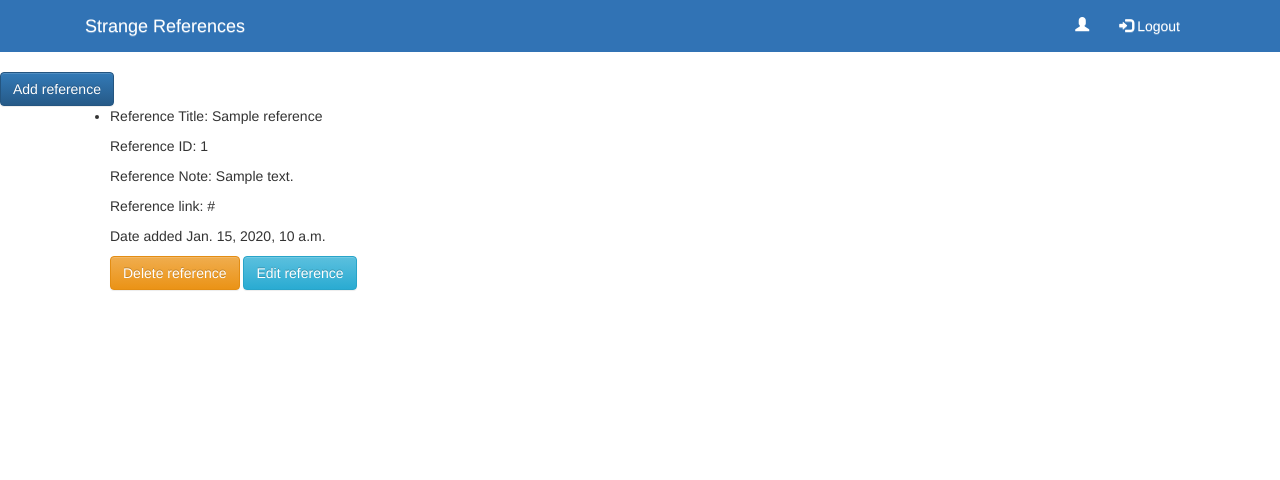
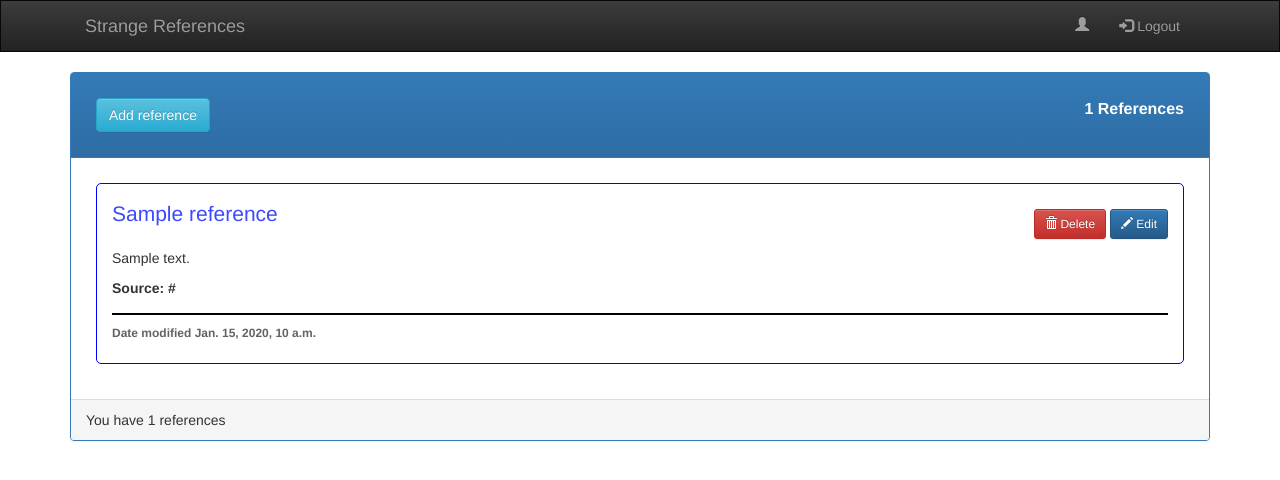
Before and after one commit to ryantantiern/strange-references, a Django app: page /dashboard in a window 1280 px wide. Shown: the top 480 px of the page. Run offline with Django 3.2, Linux system fonts and the light colour scheme; a user stored in the database is signed in; tables that the repository leaves empty hold one stand-in row (values such as "Sample post"); some libraries are stand-ins or nearby versions.

Commit message:
work on dashboard template

```diff
--- /dev/null
+++ b/strange_references/static/css/dashboard.css
@@ -0,0 +1,21 @@
+#reference-list{
+    list-style-type: none;
+    padding: 10px;
+}
+
+.card {
+    padding: 15px;
+    border: 1px solid blue;
+    border-radius: 5px;
+}
+.card-title{
+    color: #3c4aff;
+}
+.card-footer{
+    color: #636363;
+}
+hr{
+    margin-top: 10px;
+    margin-bottom: 10px;
+    border: 1px solid black;
+}
--- a/strange_references/static/css/main.css
+++ b/strange_references/static/css/main.css
@@ -8,8 +8,3 @@
     font-family: 'Special Elite', cursive;
     font-family: 'Roboto', sans-serif;
 }
-
-.navbar.navbar-custom{
-    background:#3173B5;
-    color: white;
-}
--- a/strange_references/templates/strange_references/dashboard.html
+++ b/strange_references/templates/strange_references/dashboard.html
@@ -7,32 +7,12 @@
 	<script src="https://ajax.googleapis.com/ajax/libs/jquery/3.1.1/jquery.min.js"></script>
 	<script src="https://maxcdn.bootstrapcdn.com/bootstrap/3.3.7/js/bootstrap.min.js"></script>
 	<link rel="stylesheet" href="//maxcdn.bootstrapcdn.com/bootstrap/3.2.0/css/bootstrap-theme.min.css">
-	<link rel="stylesheet" type="text/css" href="{% static 'css/main.css' %}">
+	<link rel="stylesheet" type="text/css" href="{% static 'css/dashboard.css' %}">
 
 
 	<style type="text/css">
-	    .navbar-custom{
-            background:#3173B5;
-            color: #ffffff;
+	    .navbar-inverse{
             border-radius:0;
-        }
-        .navbar-custom .navbar-brand {
-            color:#ffffff;
-        }
-        .navbar-custom .navbar-nav > li > a {
-            color:#ffffff;
-        }
-        .navbar-custom .navbar-nav > .active > a,
-        .navbar-nav > .active > a:hover,
-        .navbar-nav > .active > a:focus {
-            color: #3173B5;
-            background-color:#ffffff;
-        }
-        .navbar-toggle{
-            border: 1px solid white;
-        }
-        .navbar-custom .navbar-toggle .icon-bar{
-            background-color: white !important;
         }
 	</style>
 
@@ -42,7 +22,7 @@
 
 </head>
 <body>
-    <nav class="navbar navbar-custom">
+    <nav class="navbar navbar-inverse">
         <div class="container">
             <div class="container-fluid">
                 <div class="navbar-header">
@@ -72,24 +52,49 @@
             </div>
         </div>
     </nav>
-    {% if succ_msg %}
-        <p>{{ succ_msg }}</p>
-    {% endif %}
-    <a class="btn btn-primary" href="{% url 'strange_references:new_reference' %}">Add reference</a>
+
     <div class="container">
-        {% for reference in references %}
-            <ul>
-                <li>
-                    <p>Reference Title: {{ reference.title }} </p>
-                    <p>Reference ID: {{ reference.id }} </p>
-                    <p>Reference Note: {{ reference.note }}</p>
-                    <p>Reference link: {{ reference.link }} </p>
-                    <p>Date added {{ reference.last_modified }}</p>
-                </li>
-                <a class="btn btn-warning" href="{% url 'strange_references:delete_reference' reference.id %}">Delete reference</a>
-                <a class="btn btn-info" href="{% url 'strange_references:edit_reference' reference.id %}">Edit reference</a>
-            </ul>
-        {% endfor %}
+        <div class="panel panel-primary">
+            <div class="panel-heading" style="padding:25px;">
+                <label style="font-size:16px;" class="pull-right">{{total_ref }} References</label>
+                <a class="btn btn-info" href="{% url 'strange_references:new_reference' %}">Add reference</a>
+            </div>
+            <div class="panel-body">
+                {% for reference in references %}
+                    <ul id="reference-list">
+                        <li class="card">
+                            <div class="row">
+                                <div class="col-md-7">
+                                    <label class="lead card-title"> {{ reference.title }} </label>
+                                    <p>{{ reference.note }}</p>
+                                    <label>Source: {{ reference.link }} </label>
+                                </div>
+                                <div class="col-md-5" style="text-align: right; margin-top: 10px">
+                                    <a class="btn btn-danger btn-sm" href="{% url 'strange_references:delete_reference' reference.id %}"><span class="glyphicon glyphicon-trash"></span> Delete</a>
+                                    <a class="btn btn-primary btn-sm" href="{% url 'strange_references:edit_reference' reference.id %}"><span class="glyphicon glyphicon-pencil"></span> Edit</a>
+                                </div>
+                            </div>
+                            <hr>
+                            <label class="card-footer" style="font-size: 12px;">Date modified {{ reference.last_modified }}</label>
+                        </li>
+                    </ul>
+                {% endfor %}
+            </div>
+            <div class="panel-footer">You have {{ total_ref }} references</div>
+        </div>
+{#        {% for reference in references %}#}
+{#            <ul>#}
+{#                <li>#}
+{#                    <p>Reference Title: {{ reference.title }} </p>#}
+{#                    <p>Reference ID: {{ reference.id }} </p>#}
+{#                    <p>Reference Note: {{ reference.note }}</p>#}
+{#                    <p>Reference link: {{ reference.link }} </p>#}
+{#                    <p>Date added {{ reference.last_modified }}</p>#}
+{#                </li>#}
+{#                <a class="btn btn-warning" href="{% url 'strange_references:delete_reference' reference.id %}">Delete reference</a>#}
+{#                <a class="btn btn-info" href="{% url 'strange_references:edit_reference' reference.id %}">Edit reference</a>#}
+{#            </ul>#}
+{#        {% endfor %}#}
     </div>
 
     <!-- Modal -->
--- a/strange_references/views.py
+++ b/strange_references/views.py
@@ -87,9 +87,11 @@ def register(request):
 def dashboard(request):
 	# Retrieve references posted by logged-in user
     references_object_array = Reference.objects.filter(user_id=request.user.id).order_by('-last_modified')
+    total_ref = Reference.objects.filter(user_id=request.user.id).count()
     context = {
         'user':request.user,
 		'references':references_object_array,
+        'total_ref':total_ref,
     }
     return render(request, 'strange_references/dashboard.html', context)
 
```
